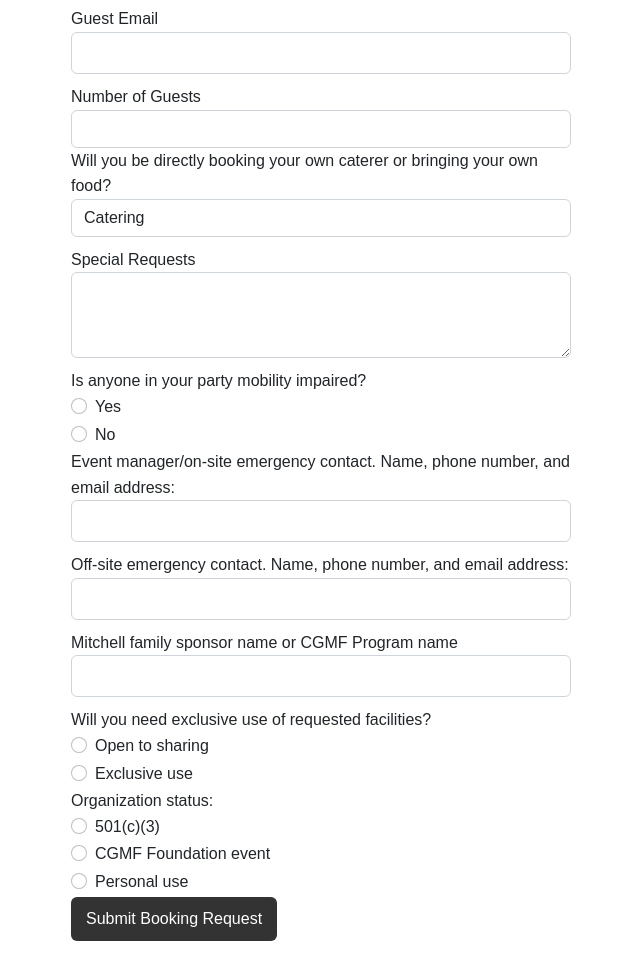
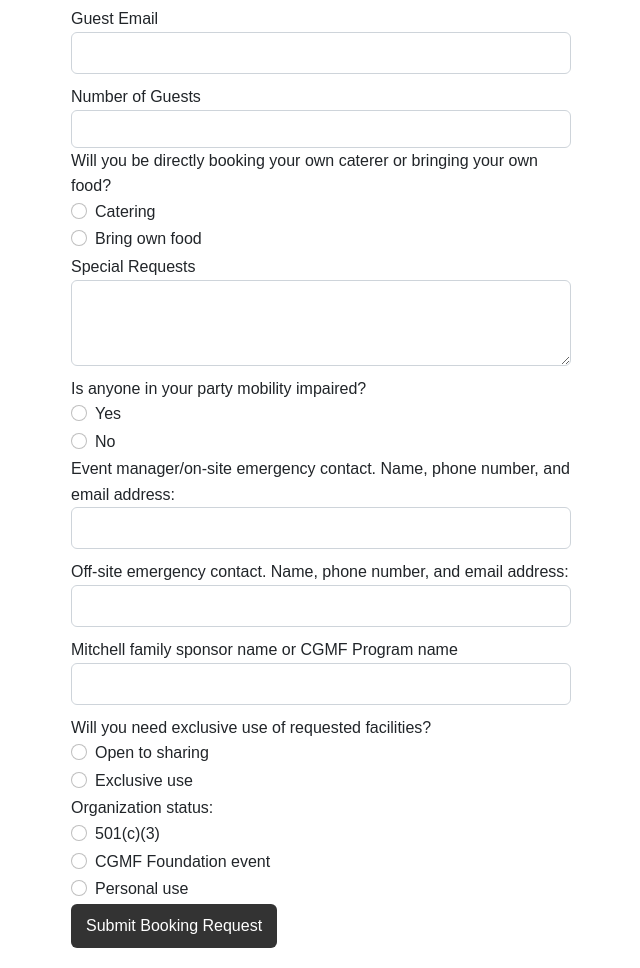
Before and after one commit to ehumpierres/MFR, a Flask app: page /book in a window 1280 px wide. Shown: the part 484-1452 px from the top of the page, without its empty margins (319-959 px from the left). Before the commit the page ends 1425 px from the top, so only its background shows below. Run offline with Flask 3, Linux system fonts and the light colour scheme; a user stored in the database is signed in; data comes from the database, SQL or seed files in the repository.

Commit message:
Agent step completed: Change catering option field to radio buttons

```diff
--- a/forms.py
+++ b/forms.py
@@ -13,9 +13,9 @@ class BookingForm(FlaskForm):
     guest_name = StringField('Guest Name', validators=[DataRequired()])
     guest_email = StringField('Guest Email', validators=[DataRequired(), Email()])
     num_guests = IntegerField('Number of Guests', validators=[DataRequired(), NumberRange(min=1, message="Must be at least 1")])
-    catering_option = SelectField('Will you be directly booking your own caterer or bringing your own food?',
-                                  choices=[('Catering', 'Catering'), ('Bring own food', 'Bring own food')],
-                                  validators=[DataRequired()])
+    catering_option = RadioField('Will you be directly booking your own caterer or bringing your own food?',
+                                 choices=[('Catering', 'Catering'), ('Bring own food', 'Bring own food')],
+                                 validators=[DataRequired()])
     special_requests = TextAreaField('Special Requests')
     mobility_impaired = RadioField('Is anyone in your party mobility impaired?', choices=[('Yes', 'Yes'), ('No', 'No')], validators=[DataRequired()])
     event_manager_contact = StringField('Event manager/on-site emergency contact. Name, phone number, and email address:', validators=[DataRequired()])
--- a/templates/booking_form.html
+++ b/templates/booking_form.html
@@ -32,7 +32,12 @@
         </div>
         <div class="form-group">
             {{ form.catering_option.label }}
-            {{ form.catering_option(class="form-control") }}
+            {% for subfield in form.catering_option %}
+                <div class="form-check">
+                    {{ subfield(class="form-check-input") }}
+                    {{ subfield.label(class="form-check-label") }}
+                </div>
+            {% endfor %}
         </div>
         <div class="form-group">
             {{ form.special_requests.label }}
```
